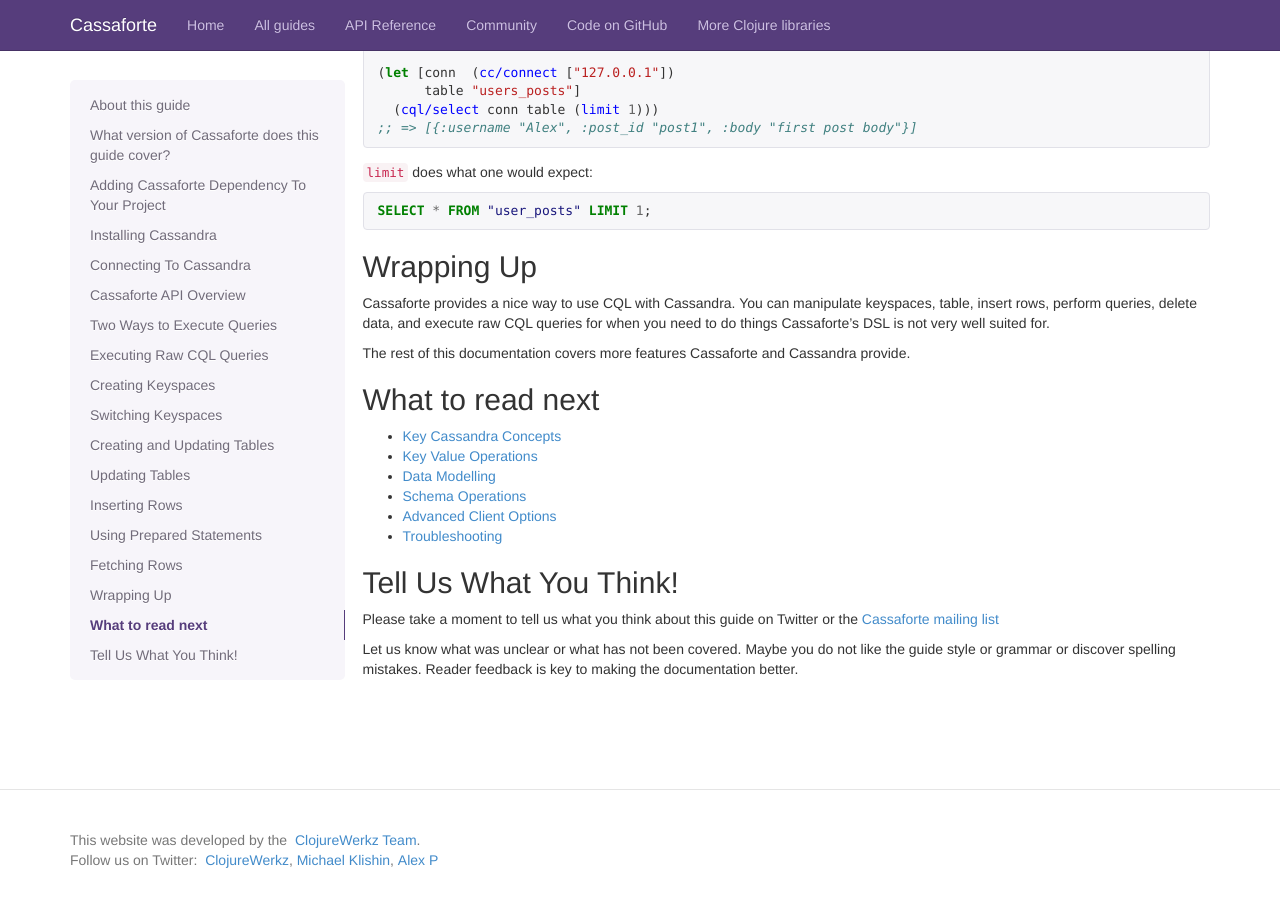
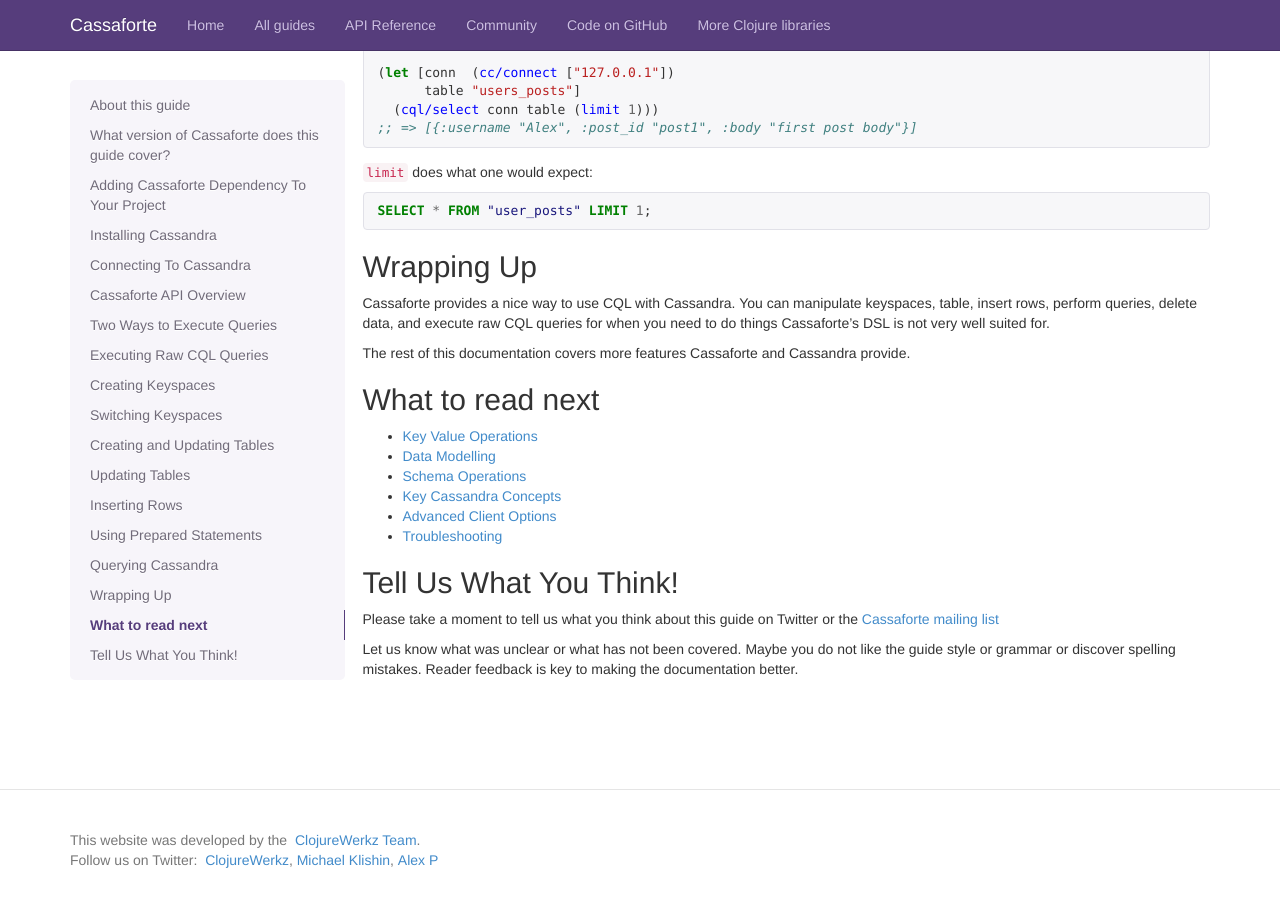
Before and after one commit to clojurewerkz/cassaforte.docs, a Jekyll site: the page built from articles/getting_started.md, in a window 1280 px wide and 900 px high, scrolled down 8654 px. Built offline with Jekyll 4.4.1, drawn with Linux system fonts in a browser that asks for light colours; some web fonts are replaced; Markdown is read by kramdown in place of the engine named in the settings; some of the changed text lies outside the part shown.

Commit message:
Better title

```diff
--- a/articles/getting_started.md
+++ b/articles/getting_started.md
@@ -397,7 +397,7 @@ You can learn more about prepared statements in the
 [Key Value Operations](http://clojurecassandra.info/articles/kv.html) guide.
 
 
-## Fetching Rows
+## Querying Cassandra
 
 The real power of CQL comes in querying. You can use standard equality queries,
 `IN` queries, and range queries.
@@ -595,9 +595,9 @@ Cassandra provide.
 
 ## What to read next
 
-  * [Key Cassandra Concepts](/articles/cassandra_concepts.html)
   * [Key Value Operations](/articles/kv.html)
   * [Data Modelling](/articles/data_modelling.html)
   * [Schema Operations](/articles/schema_operations.html)
+  * [Key Cassandra Concepts](/articles/cassandra_concepts.html)
   * [Advanced Client Options](/articles/advanced_client_options.html)
   * [Troubleshooting](/articles/troubleshooting.html)
```
